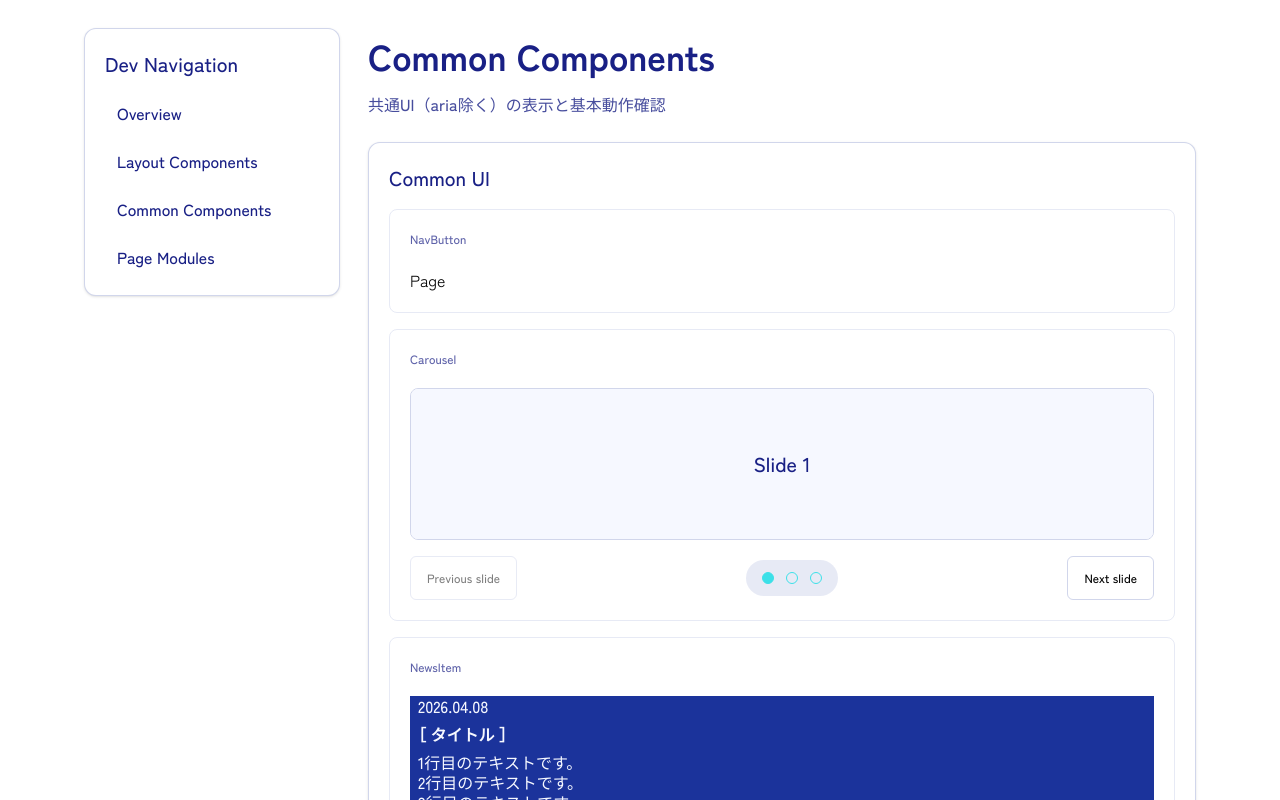
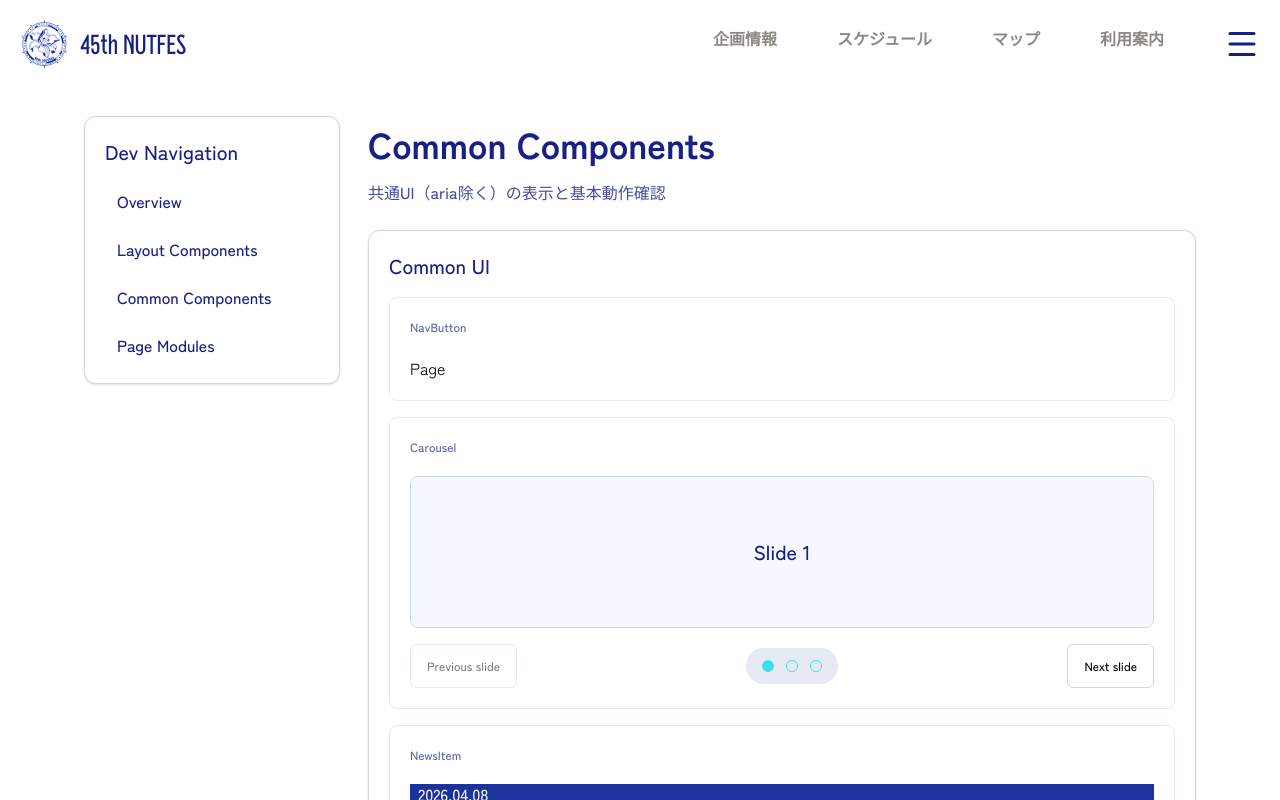
Before and after one commit to NUTFes/45th-homepage, a Next.js app: page /dev/common in a window 1280 px wide. Shown: the top 800 px of the page. Built offline with nearby package versions, Linux system fonts and the light colour scheme; a web font is replaced by a local one; what tailwindcss-react-aria-components would draw is missing.

Commit message:
[feat]確認のためlayoutに配置

```diff
--- a/src/app/(frontend)/layout.tsx
+++ b/src/app/(frontend)/layout.tsx
@@ -1,5 +1,7 @@
 import React from "react";
 import "./styles.css";
+import Header from "@/components/layout/Header";
+import Footer from "@/components/layout/Footer";
 
 export const metadata = {
   description: "A blank template using Payload in a Next.js app.",
@@ -12,7 +14,9 @@ export default async function RootLayout(props: { children: React.ReactNode }) {
   return (
     <html lang="en">
       <body>
+        <Header/>
         <main>{children}</main>
+        <Footer/>
       </body>
     </html>
   );
```
